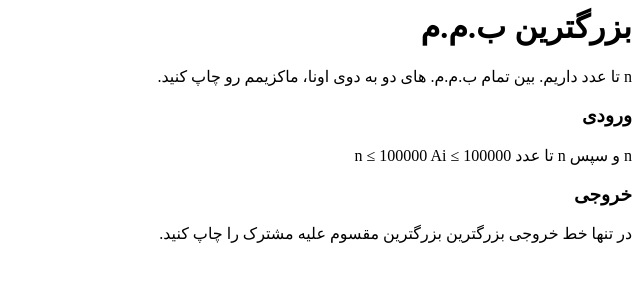
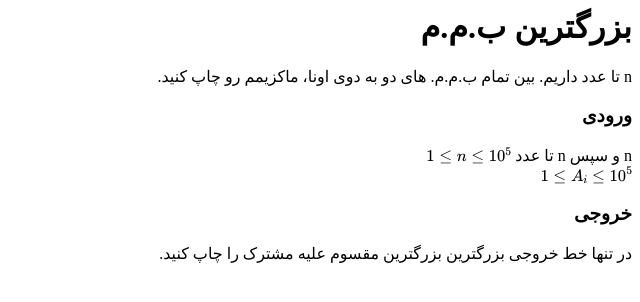
Before and after one commit to shaazzz/FarsiCP, a Jekyll site: the page built from SGU/499/statement.md, in a window 1280 px wide. Shown: the top 302 px of the page, without its empty margins (640-1280 px from the left). Built offline with Jekyll 4.4.1, drawn with Linux system fonts in a browser that asks for light colours; formulas are drawn with MathJax 3; our own code applies the rules of GitHub Pages for plain Markdown files.

Commit message:
fix latex

```diff
--- a/SGU/499/statement.md
+++ b/SGU/499/statement.md
@@ -5,8 +5,8 @@ layout: CF
 n تا عدد داریم. بین تمام ب.م.م. های دو به دوی اونا، ماکزیمم رو چاپ کنید.
 ### ورودی
 n و سپس n تا عدد
-n ≤ 100000
-Ai ≤ 100000
+$$ 1 \le n \le 10^5 $$
+$$ 1 \le A_i \le 10^5 $$
 
 ### خروجی
 در تنها خط خروجی بزرگترین بزرگترین مقسوم علیه مشترک را چاپ کنید.
```
